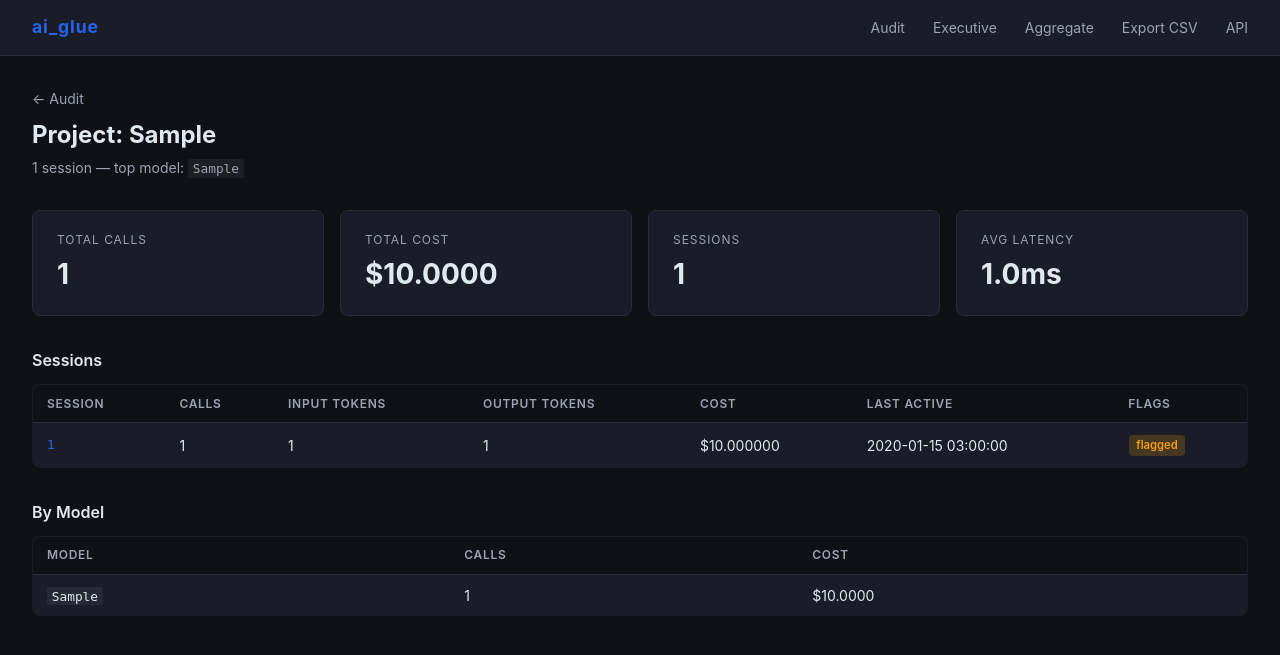
After one commit to simonhansedasi/ai_glue, a Flask app: a page that uses templates/project.html in a window 1280 px wide. The commit adds this page. Shown: the top 655 px of the page. Run offline with Flask 3, Linux system fonts and the light colour scheme; tables that the repository leaves empty hold one stand-in row (values such as "Sample post").

Commit message:
added project drilldown and PII scrubbing before writing to db. updated readme.

```diff
--- a/routes/dashboard.py
+++ b/routes/dashboard.py
@@ -120,6 +120,45 @@ def _session_calls(session_id):
             ORDER BY ts ASC
         """, (session_id,)).fetchall()
     return [dict(r) for r in rows]
+
+
+def _project_data(project):
+    with get_conn() as conn:
+        summary = dict(conn.execute("""
+            SELECT COUNT(*) AS calls,
+                   COUNT(DISTINCT session_id) AS sessions,
+                   ROUND(SUM(cost_usd), 6) AS total_cost,
+                   ROUND(AVG(latency_ms), 0) AS avg_latency,
+                   (SELECT model FROM llm_calls WHERE project = ?
+                    GROUP BY model ORDER BY COUNT(*) DESC LIMIT 1) AS top_model
+            FROM llm_calls WHERE project = ?
+        """, (project, project)).fetchone())
+        by_model = [dict(r) for r in conn.execute("""
+            SELECT model, COUNT(*) AS calls, ROUND(SUM(cost_usd), 6) AS cost
+            FROM llm_calls WHERE project = ?
+            GROUP BY model ORDER BY calls DESC
+        """, (project,)).fetchall()]
+        sessions = [dict(r) for r in conn.execute("""
+            SELECT session_id,
+                   COUNT(*) AS calls,
+                   SUM(input_tokens) AS total_input,
+                   SUM(output_tokens) AS total_output,
+                   ROUND(SUM(cost_usd), 6) AS total_cost,
+                   MIN(datetime(ts, '-7 hours')) AS first_ts,
+                   MAX(datetime(ts, '-7 hours')) AS last_ts,
+                   MAX(CASE WHEN gov_flags != '[]' AND gov_flags IS NOT NULL THEN 1 ELSE 0 END) AS has_flags
+            FROM llm_calls WHERE project = ?
+            GROUP BY session_id ORDER BY last_ts DESC
+        """, (project,)).fetchall()]
+    return summary, by_model, sessions
+
+
+@bp.route("/project/<name>")
+def project_view(name):
+    summary, by_model, sessions = _project_data(name)
+    if not summary or not summary.get("calls"):
+        return "Project not found", 404
+    return render_template("project.html", project=name, summary=summary, by_model=by_model, sessions=sessions)
 
 
 @bp.route("/session/<session_id>")
--- a/templates/index.html
+++ b/templates/index.html
@@ -84,7 +84,7 @@
     <tbody>
       {% for p in by_project if p.project != 'claude-code' %}
       <tr>
-        <td><a href="?project={{ p.project }}" style="color:var(--blue);text-decoration:none;">{{ p.project }}</a></td>
+        <td><a href="{{ url_for('dashboard.project_view', name=p.project) }}" style="color:var(--blue);text-decoration:none;">{{ p.project }}</a></td>
         <td>{{ p.calls }}</td>
         <td>{{ p.sessions }}</td>
         <td>${{ "%.4f"|format(p.total_cost or 0) }}</td>
--- /dev/null
+++ b/templates/project.html
@@ -0,0 +1,75 @@
+{% extends "base.html" %}
+{% block title %}Project {{ project }}{% endblock %}
+
+{% block content %}
+<div class="page-header">
+  <p style="margin-bottom:0.5rem;"><a href="{{ url_for('dashboard.index') }}" style="color:var(--muted);text-decoration:none;">&#8592; Audit</a></p>
+  <h1>Project: <strong>{{ project }}</strong></h1>
+  <p class="subtitle">{{ summary.sessions }} session{{ 's' if summary.sessions != 1 else '' }} &mdash; top model: <code>{{ summary.top_model or 'none' }}</code></p>
+</div>
+
+<div class="cards" style="grid-template-columns: repeat(4, 1fr);">
+  <div class="card">
+    <div class="label">Total Calls</div>
+    <div class="value">{{ summary.calls }}</div>
+  </div>
+  <div class="card">
+    <div class="label">Total Cost</div>
+    <div class="value">${{ "%.4f"|format(summary.total_cost or 0) }}</div>
+  </div>
+  <div class="card">
+    <div class="label">Sessions</div>
+    <div class="value">{{ summary.sessions }}</div>
+  </div>
+  <div class="card">
+    <div class="label">Avg Latency</div>
+    <div class="value">{{ summary.avg_latency or 0 }}ms</div>
+  </div>
+</div>
+
+<div class="section">
+  <h3>Sessions</h3>
+  <table>
+    <thead>
+      <tr>
+        <th>Session</th><th>Calls</th><th>Input Tokens</th><th>Output Tokens</th><th>Cost</th><th>Last Active</th><th>Flags</th>
+      </tr>
+    </thead>
+    <tbody>
+      {% for s in sessions %}
+      <tr>
+        <td class="mono"><a href="{{ url_for('dashboard.session_view', session_id=s.session_id) }}" style="color:var(--blue);text-decoration:none;">{{ s.session_id }}</a></td>
+        <td>{{ s.calls }}</td>
+        <td>{{ "{:,}".format(s.total_input or 0) }}</td>
+        <td>{{ "{:,}".format(s.total_output or 0) }}</td>
+        <td>${{ "%.6f"|format(s.total_cost or 0) }}</td>
+        <td>{{ s.last_ts }}</td>
+        <td>{% if s.has_flags %}<span class="badge pii">flagged</span>{% endif %}</td>
+      </tr>
+      {% else %}
+      <tr><td colspan="7" class="empty">No sessions found.</td></tr>
+      {% endfor %}
+    </tbody>
+  </table>
+</div>
+
+{% if by_model %}
+<div class="section">
+  <h3>By Model</h3>
+  <table>
+    <thead>
+      <tr><th>Model</th><th>Calls</th><th>Cost</th></tr>
+    </thead>
+    <tbody>
+      {% for m in by_model %}
+      <tr>
+        <td><code>{{ m.model }}</code></td>
+        <td>{{ m.calls }}</td>
+        <td>${{ "%.4f"|format(m.cost or 0) }}</td>
+      </tr>
+      {% endfor %}
+    </tbody>
+  </table>
+</div>
+{% endif %}
+{% endblock %}
```
Also changed, not shown: src/logger.py (+22 -1 lines), README.md, 1 other file.
